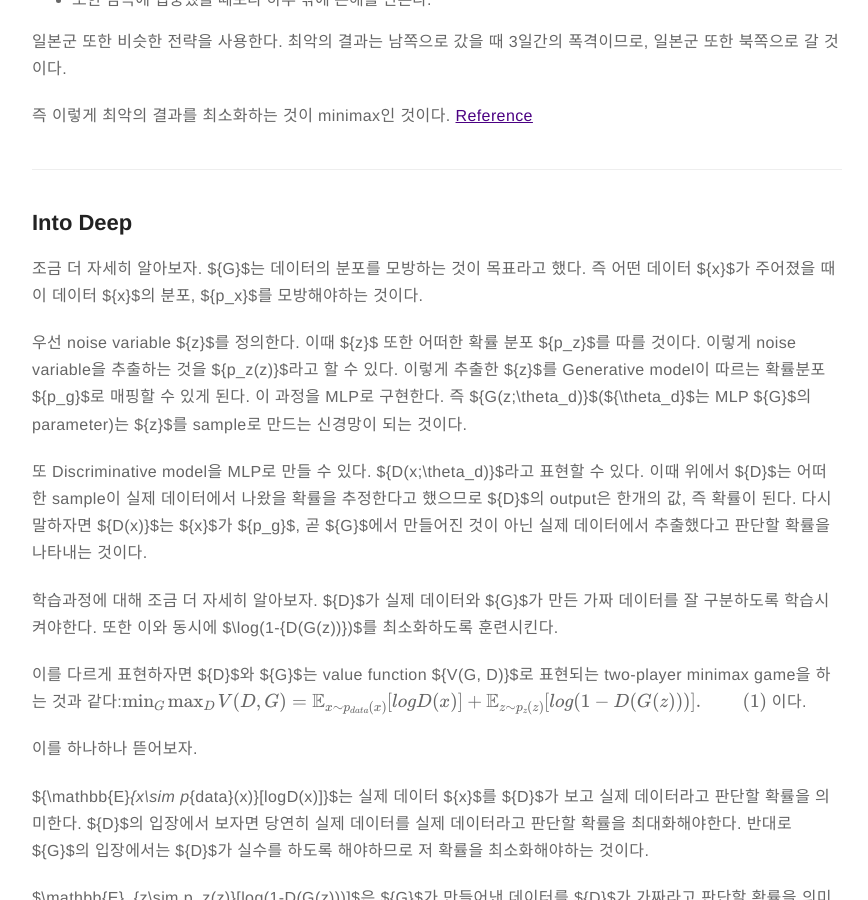
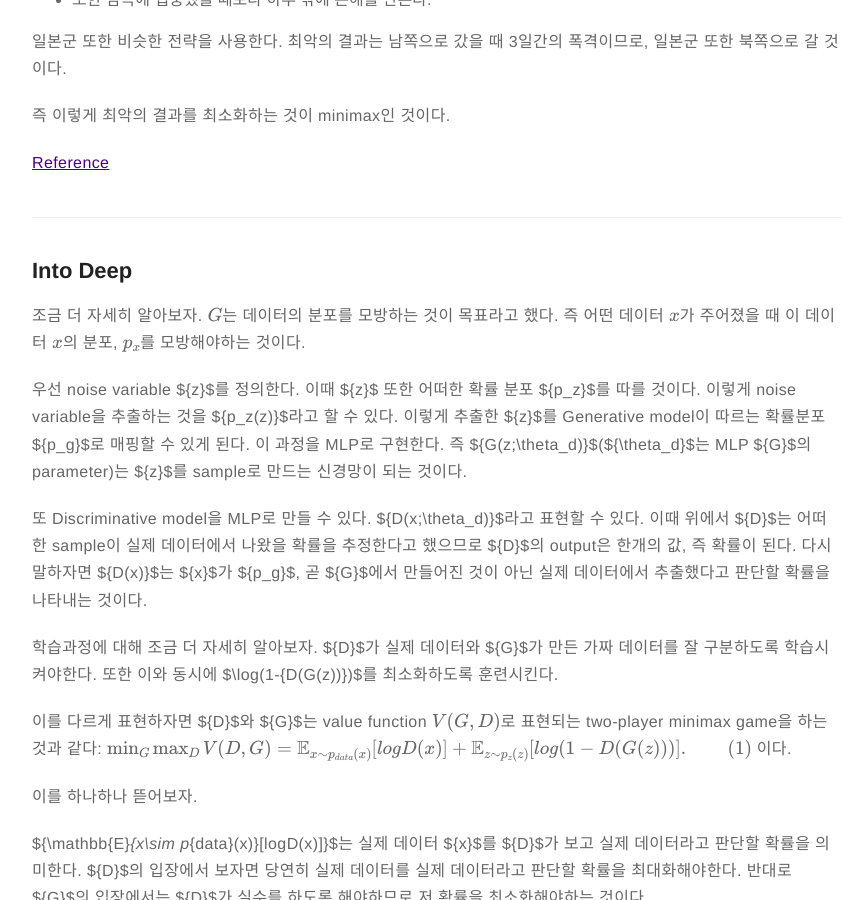
Before and after one commit to wkimdev/angrypark.github.io, a Jekyll site: the page built from _posts/2017-07-21-First-GAN.markdown, in a window 1280 px wide and 900 px high, scrolled down 2992 px. Shown: the whole window, without its empty margins (203-1071 px from the left). Built offline with Jekyll 4.4.1, drawn with Linux system fonts in a browser that asks for light colours; Markdown is read by kramdown in place of the engine named in the settings; formulas are drawn with MathJax 3; comment, search, counter and statistics services are not loaded.

Commit message:
170721-mathjax-2

```diff
--- a/_posts/2017-07-21-First-GAN.markdown
+++ b/_posts/2017-07-21-First-GAN.markdown
@@ -119,12 +119,13 @@ Goodfellow는 둘의 관계를 이러한 비유를 통해 설명한다.
 일본군 또한 비슷한 전략을 사용한다. 최악의 결과는 남쪽으로 갔을 때 3일간의 폭격이므로, 일본군 또한 북쪽으로 갈 것이다.
 
 즉 이렇게 최악의 결과를 최소화하는 것이 minimax인 것이다.
+
 [Reference](https://cs.stanford.edu/people/eroberts/courses/soco/projects/1998-99/game-theory/Minimax.html)
 
 ---
 ## Into Deep
 
-조금 더 자세히 알아보자. ${G}$는 데이터의 분포를 모방하는 것이 목표라고 했다. 즉 어떤 데이터 ${x}$가 주어졌을 때 이 데이터 ${x}$의 분포, ${p_x}$를 모방해야하는 것이다.
+조금 더 자세히 알아보자. $${G}$$는 데이터의 분포를 모방하는 것이 목표라고 했다. 즉 어떤 데이터 $${x}$$가 주어졌을 때 이 데이터 $${x}$$의 분포, $${p_x}$$를 모방해야하는 것이다.
 
 우선 noise variable ${z}$를 정의한다. 이때 ${z}$ 또한 어떠한 확률 분포 ${p_z}$를 따를 것이다. 이렇게 noise variable을 추출하는 것을 ${p_z(z)}$라고 할 수 있다.
 이렇게 추출한 ${z}$를 Generative model이 따르는 확률분포 ${p_g}$로 매핑할 수 있게 된다. 이 과정을 MLP로 구현한다. 즉 ${G(z;\theta_d)}$(${\theta_d}$는 MLP ${G}$의 parameter)는 ${z}$를 sample로 만드는 신경망이 되는 것이다.
@@ -133,7 +134,9 @@ Goodfellow는 둘의 관계를 이러한 비유를 통해 설명한다.
 
 학습과정에 대해 조금 더 자세히 알아보자. ${D}$가 실제 데이터와 ${G}$가 만든 가짜 데이터를 잘 구분하도록 학습시켜야한다. 또한 이와 동시에  $\log(1-{D(G(z))})$를 최소화하도록 훈련시킨다.
 
-이를 다르게 표현하자면 ${D}$와 ${G}$는 value function ${V(G, D)}$로 표현되는 two-player minimax game을 하는 것과 같다:$$\min_{G}\max_{D}{V(D,G)} = \mathbb{E}_{x\sim p_{data}(x)}[logD(x)] + \mathbb{E}_{z\sim p_z(z)}[log(1-D(G(z)))].\qquad(1)$$ 이다.
+이를 다르게 표현하자면 ${D}$와 ${G}$는 value function $${V(G, D)}$$로 표현되는 two-player minimax game을 하는 것과 같다:
+$$\min_{G}\max_{D}{V(D,G)} = \mathbb{E}_{x\sim p_{data}(x)}[logD(x)] + \mathbb{E}_{z\sim p_z(z)}[log(1-D(G(z)))].\qquad(1)$$
+이다.
 
 이를 하나하나 뜯어보자.
 
```
